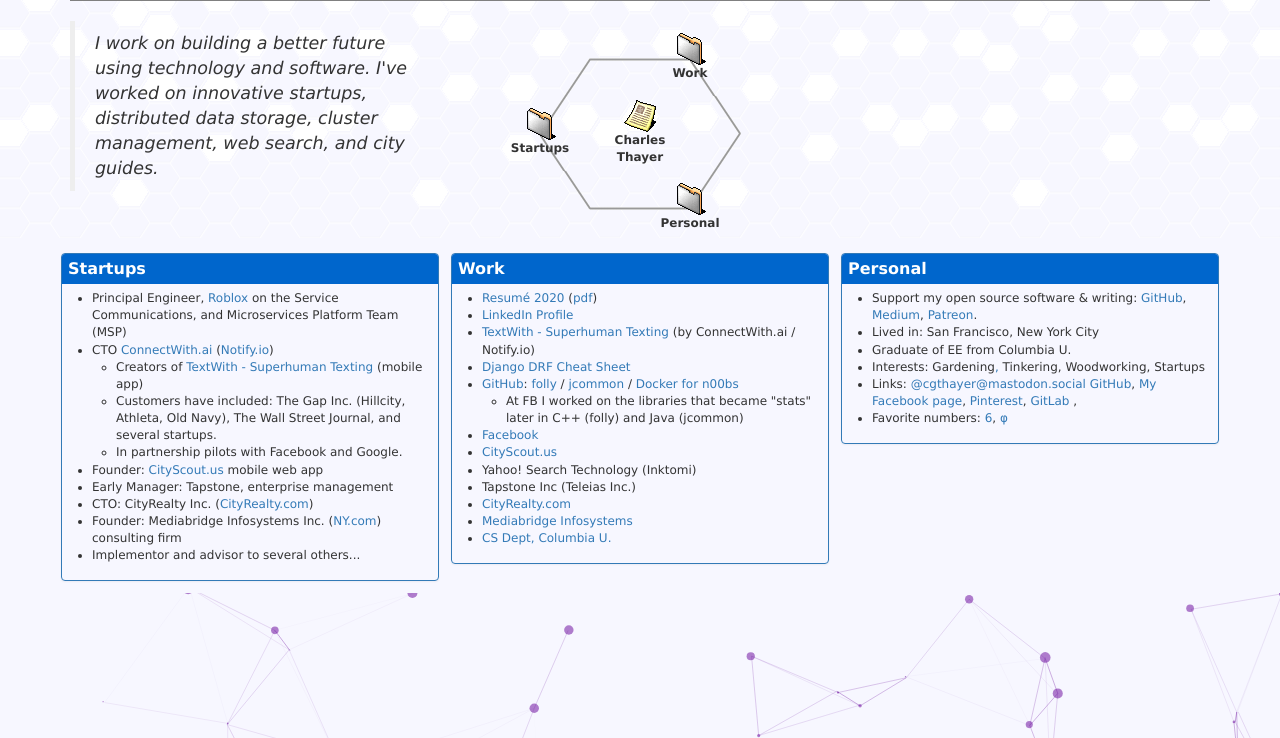
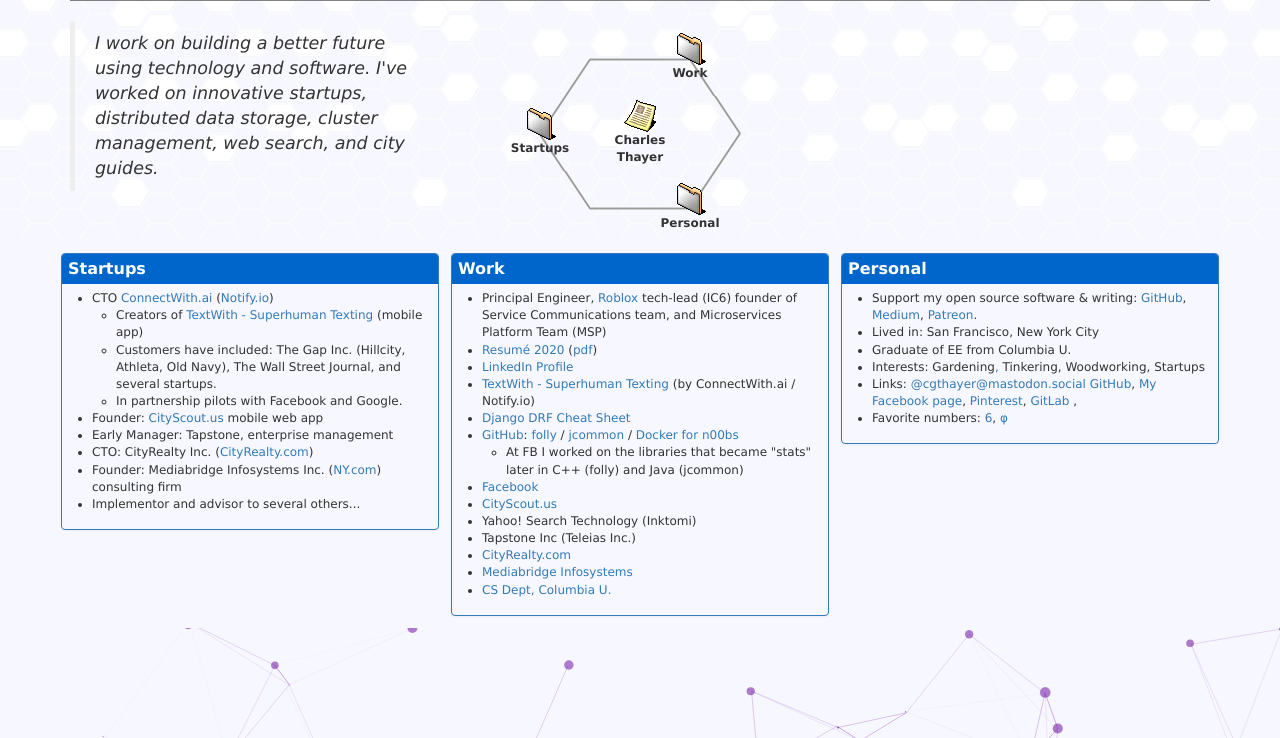
Before and after one commit to cgthayer/thayer.b2si.com, a plain HTML site: page index.html in a window 1280 px wide. Shown: the part 62-800 px from the top of the page. Drawn offline with nearby package versions, Linux system fonts and the light colour scheme.

Commit message:
moved roblox to work

```diff
--- a/index.html
+++ b/index.html
@@ -183,7 +183,6 @@ Charles Thayer's Homepage
 	</div>
 	<div class="panel-body">
 	  <ul>
-	    <li>Principal Engineer, <a href="https://roblox.com/">Roblox</a> on the Service Communications, and Microservices Platform Team (MSP)</li>
 	    <li>CTO <a href="https://www.connectwith.ai/">ConnectWith.ai</a> (<a href="https://www.notify.io/">Notify.io</a>)</li>
             <ul>
               <li>Creators of <a href="https://apps.apple.com/us/app/textwith-superhuman-texting/id1430365839">TextWith - Superhuman Texting</a> (mobile app)</li>
@@ -206,6 +205,9 @@ Charles Thayer's Homepage
 	</div>
 	<div class="panel-body">
 	  <ul>
+	    <li>Principal Engineer, <a href="https://roblox.com/">Roblox</a>
+              tech-lead (IC6) founder of Service Communications team, and Microservices Platform Team (MSP)
+            </li>
 	    <li><a href="resume2020.html">Resum&eacute; 2020</a>
 	      (<a href="charles-thayer-resume-cv-2020.pdf">pdf</a>)
 	      <!--
```
